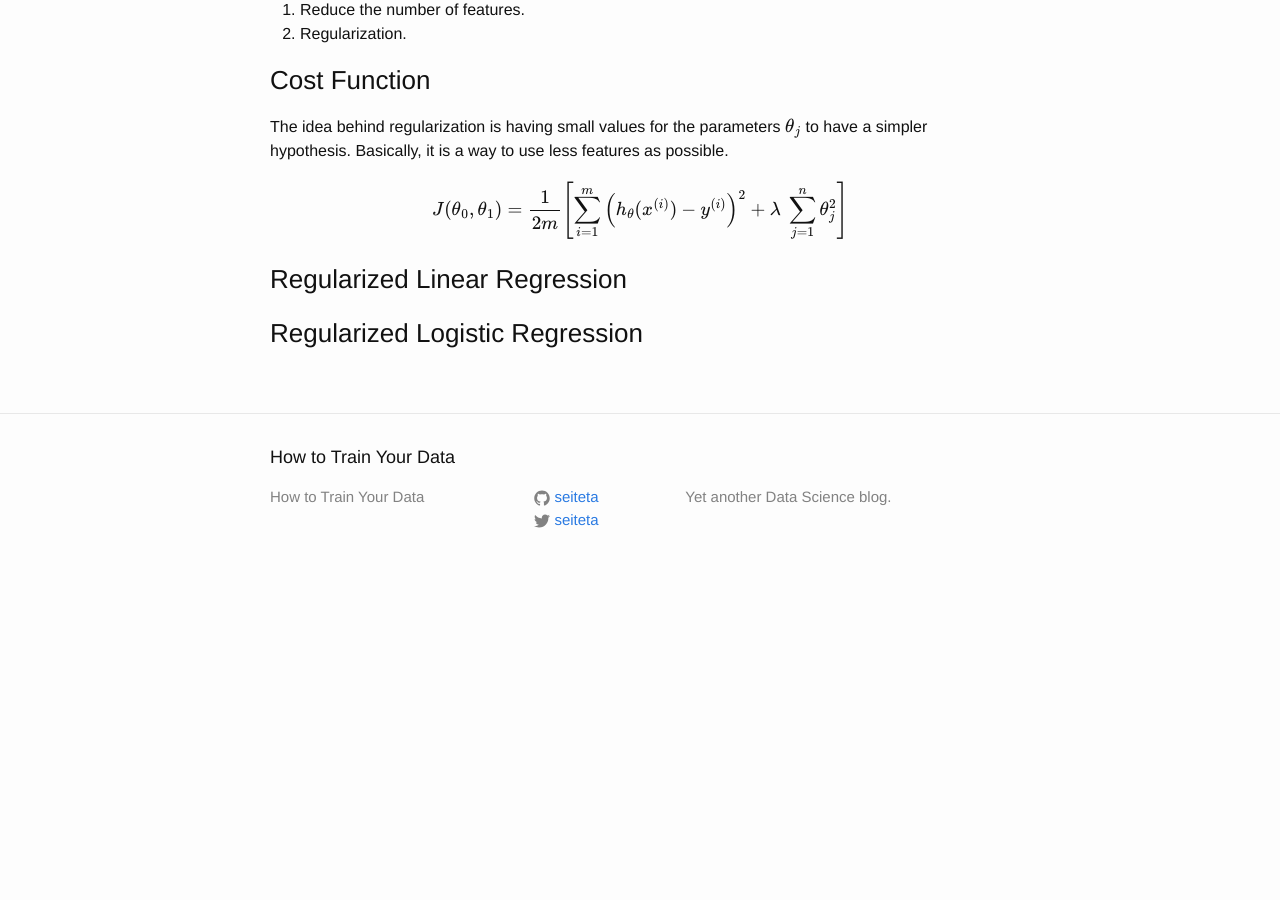
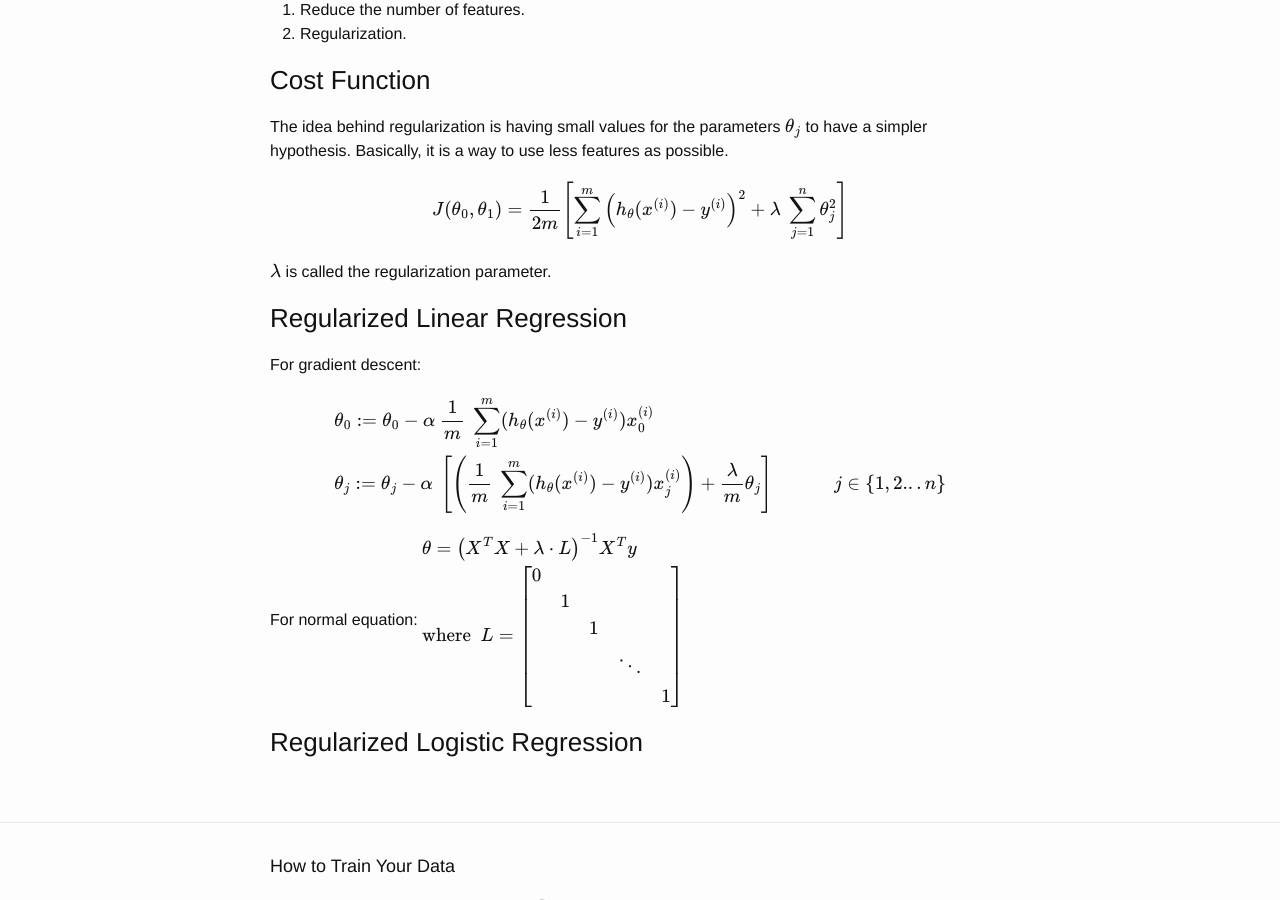
Before and after one commit to seiteta/seiteta.github.io_old, a Jekyll site: the page built from _posts/2014-12-04-machine-learning-notes.md, in a window 1280 px wide and 900 px high, scrolled down 7075 px. Built offline with Jekyll 4.4.1, drawn with Linux system fonts in a browser that asks for light colours; formulas are drawn with MathJax 3; before the commit the page ends 7666 px from its top, so only the background shows below that.

Commit message:
Update 2014-12-04-machine-learning-notes.md

```diff
--- a/_posts/2014-12-04-machine-learning-notes.md
+++ b/_posts/2014-12-04-machine-learning-notes.md
@@ -256,6 +256,31 @@ The idea behind regularization is having small values for the parameters $$\thet
 
 $$J(\theta_0, \theta_1) = \dfrac{1}{2m} \left[ \sum_{i=1}^{m} \left(h_\theta (x^{(i)}) - y^{(i)}\right)^2 + \lambda\ \sum_{j=1}^n \theta_j^2 \right]$$
 
+$$\lambda$$ is called the regularization parameter.
+
 ### Regularized Linear Regression
+For gradient descent:
+
+$$
+\begin{align*}
+& \theta_0 := \theta_0 - \alpha\ \frac{1}{m}\ \sum_{i=1}^m (h_\theta(x^{(i)}) - y^{(i)})x_0^{(i)} \\
+& \theta_j := \theta_j - \alpha\ \left[ \left( \frac{1}{m}\ \sum_{i=1}^m (h_\theta(x^{(i)}) - y^{(i)})x_j^{(i)} \right) + \frac{\lambda}{m}\theta_j \right] &\ \ \ \ \ j \in \lbrace 1,2...n\rbrace \\
+\end{align*}
+$$
+
+For normal equation:
+$$
+\begin{align*}
+& \theta = \left( X^TX + \lambda \cdot L \right)^{-1} X^Ty \\
+& \text{where}\ \ L =
+\begin{bmatrix}
+ 0 & & & & \\
+ & 1 & & & \\
+ & & 1 & & \\
+ & & & \ddots & \\
+ & & & & 1 \\
+\end{bmatrix}
+\end{align*}
+$$
 
 ### Regularized Logistic Regression
```
